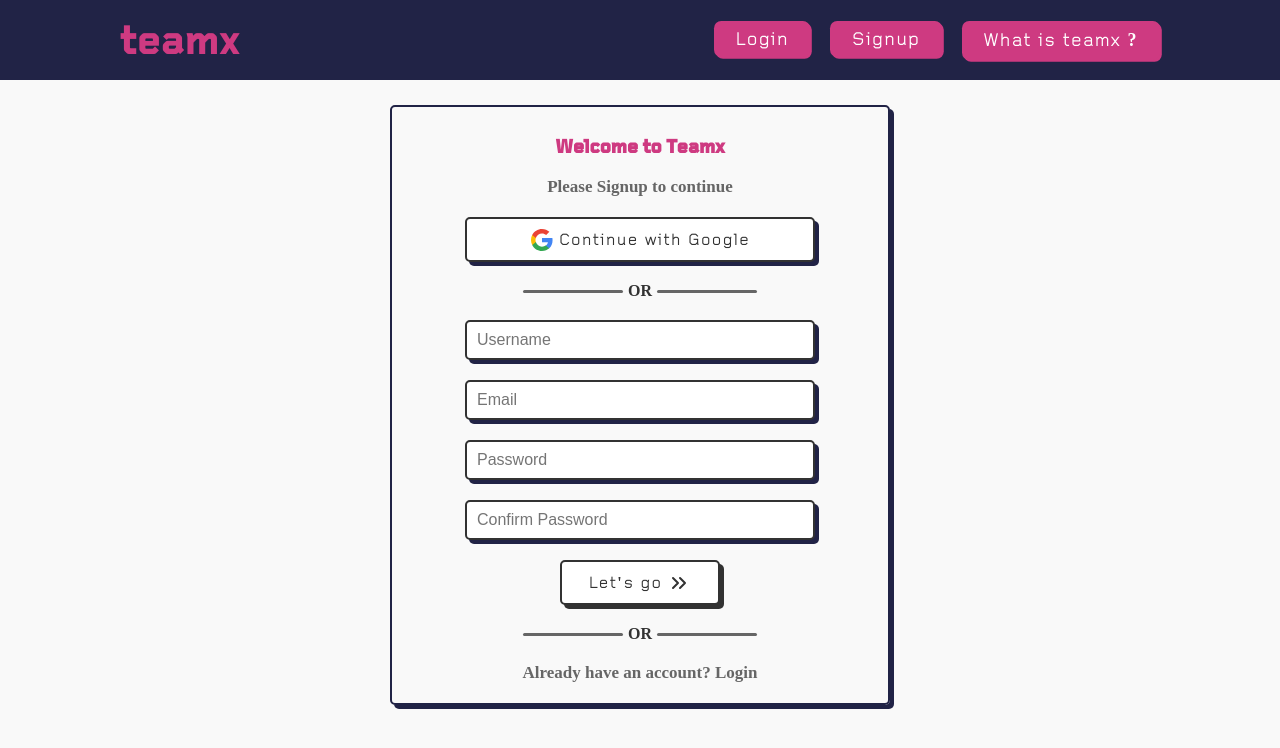
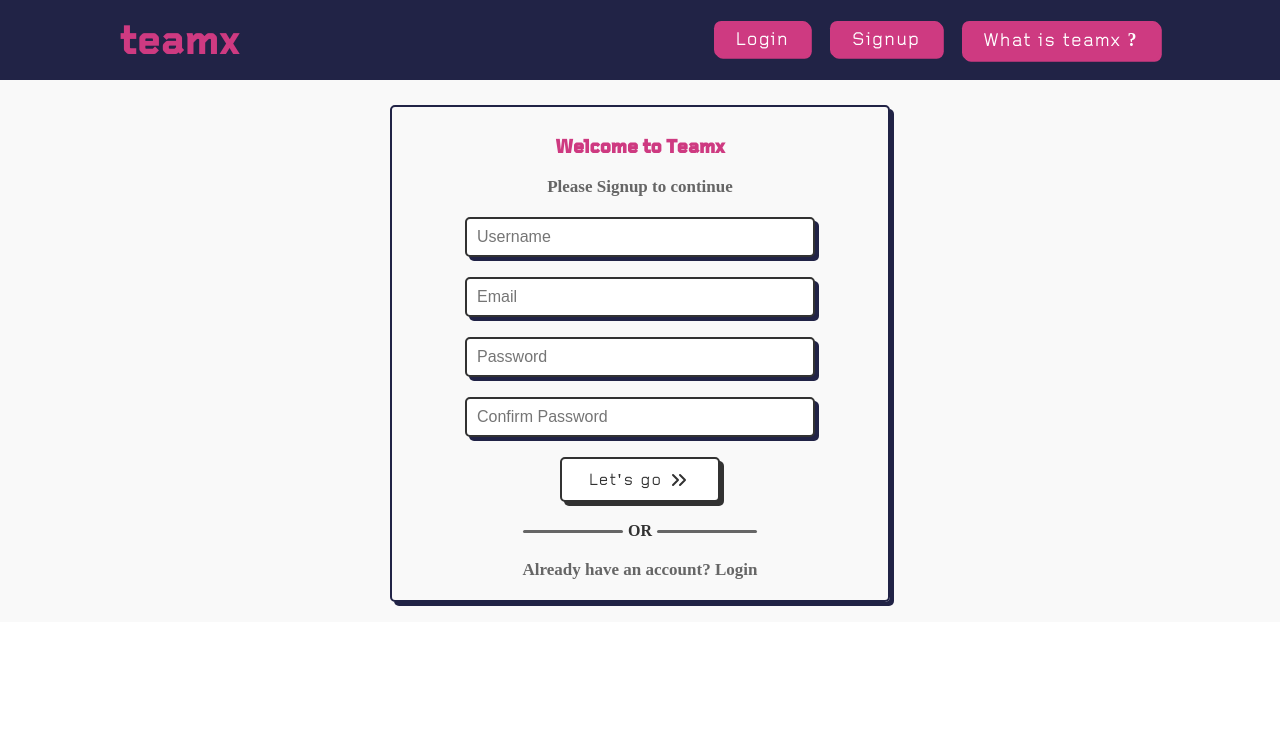
Before and after one commit to Rajeshbabu21/TeamX, a React (Vite) app in the folder Sports-Sphere/: page /Signup in a window 1280 px wide. Shown: the top 748 px of the page. Built offline with nearby package versions, Linux system fonts and the light colour scheme.

Commit message:
Added Form Validation

```diff
--- a/Sports-Sphere/src/Pages/About/about.css
+++ b/Sports-Sphere/src/Pages/About/about.css
@@ -5,10 +5,11 @@
 }
 
 .main-content{
- padding-top: 80px;
+ /* padding-top: 100px; */
+ /* padding: 20px; */
  /* height: 100vh; */
- min-height: 100vh;
- /* background-color: blue; */
+ /* min-height: 100vh; */
+ background-color: blue;
 
 }
 
--- a/Sports-Sphere/src/Pages/Create/Create.jsx
+++ b/Sports-Sphere/src/Pages/Create/Create.jsx
@@ -47,6 +47,7 @@
       name: '',
       sport: '',
     })
+
     setError('')
   }
 
--- a/Sports-Sphere/src/Pages/Login/Login.jsx
+++ b/Sports-Sphere/src/Pages/Login/Login.jsx
@@ -1,55 +1,58 @@
 import React from 'react'
 import { useNavigate } from 'react-router-dom' // Step 1
 import './Login.css' // Assuming you have a CSS file for styles
+
+
+import useForm from "./useForm"
+import validate from "./validate"
 
 const Login = () => {
     const navigate = useNavigate() // Step 2
 
     const handleNavigation = () => {
       navigate('/') // Step 3: Navigate to the home page
+
+
     }
+
+    const handleSignup = (e)=>{
+      e.preventDefault()
+      navigate('/signup')
+    }
+
+    const {value,handleChange,handleSubmit,Errors} = useForm(validate)
   return (
     <div className='main-content'>
       <div className='div-form'>
-        <form className='form'>
+        <form className='form' onSubmit={handleSubmit}>
           <p>Welcome to Teamx</p>
           <h6 className='please'>
             Please enter your email and password to login to Continue
           </h6>
 
-          <button className='oauthButton'>
-            <svg className='icon' viewBox='0 0 24 24'>
-              <path
-                d='M22.56 12.25c0-.78-.07-1.53-.2-2.25H12v4.26h5.92c-.26 1.37-1.04 2.53-2.21 3.31v2.77h3.57c2.08-1.92 3.28-4.74 3.28-8.09z'
-                fill='#4285F4'
-              ></path>
-              <path
-                d='M12 23c2.97 0 5.46-.98 7.28-2.66l-3.57-2.77c-.98.66-2.23 1.06-3.71 1.06-2.86 0-5.29-1.93-6.16-4.53H2.18v2.84C3.99 20.53 7.7 23 12 23z'
-                fill='#34A853'
-              ></path>
-              <path
-                d='M5.84 14.09c-.22-.66-.35-1.36-.35-2.09s.13-1.43.35-2.09V7.07H2.18C1.43 8.55 1 10.22 1 12s.43 3.45 1.18 4.93l2.85-2.22.81-.62z'
-                fill='#FBBC05'
-              ></path>
-              <path
-                d='M12 5.38c1.62 0 3.06.56 4.21 1.64l3.15-3.15C17.45 2.09 14.97 1 12 1 7.7 1 3.99 3.47 2.18 7.07l3.66 2.84c.87-2.6 3.3-4.53 6.16-4.53z'
-                fill='#EA4335'
-              ></path>
-              <path d='M1 1h22v22H1z' fill='none'></path>
-            </svg>
-            Continue with Google
-          </button>
+          {Errors.email && <p className='error'>{Errors.email}</p>}
 
-          <div className='separator'>
-            <div></div>
-            <span>OR</span>
-            <div></div>
-          </div>
+          <input
+            type='email'
+            placeholder='Email'
+            name='email'
+            value={value.email}
+            onChange={handleChange}
+          />
+          {Errors.password && <p className='error'>{Errors.password}</p>}
 
-          <input type='email' placeholder='Email' name='email' />
-          <input type='password' placeholder='Password' name='email' />
+          <input
+            type='password'
+            placeholder='Password'
+            name='password'
+            value={value.password}
+            onChange={handleChange}
+          />
 
-          <button className='oauthButton1' onClick={handleNavigation}>
+          <button
+            className='oauthButton1'
+            // onClick={handleNavigation}
+          >
             Let's go
             <svg
               className='icon'
@@ -76,7 +79,17 @@
             <div></div>
           </div>
 
-          <h6>Forget Password Or Create New Account</h6>
+          <h6>
+            Forget Password Or
+            <a href="" className='link'
+
+            onClick={handleSignup}>
+
+            >
+              {' '}
+              Create a new Account
+            </a>
+          </h6>
         </form>
       </div>
     </div>
--- a/Sports-Sphere/src/Pages/Login/login.css
+++ b/Sports-Sphere/src/Pages/Login/login.css
@@ -83,6 +83,21 @@
   position: relative;
   overflow: hidden;
   z-index: 1;
+}
+
+
+.link{
+  text-decoration: none;
+  color: var(--font-color);
+  font-family: var(--font-SpaceMono);
+  font-weight: 600;
+  font-size: 17px;
+  color: #666;
+}
+
+.link:hover{
+  color: #ce3a81;
+  text-decoration: underline;
 }
 
 
--- /dev/null
+++ b/Sports-Sphere/src/Pages/Login/useForm.jsx
@@ -0,0 +1,42 @@
+import React, { useState } from 'react'
+
+const useForm = (validate) => {
+
+ const [value, SetValue] = useState({
+   email: '',
+   password: '',
+   // ConfirmPassword: '',
+ })
+
+ const [Errors,setErrors] = useState({})
+
+
+ const handleChange=(e)=>{
+
+  const {name,value} = e.target;
+
+  SetValue((preValue)=>{
+   return{
+    ...preValue,
+    [name]:value
+   }
+  })
+
+
+
+
+ }
+
+ const handleSubmit=(e)=>{
+
+  e.preventDefault()
+
+  setErrors(validate(value))
+ }
+
+
+
+  return {value,handleChange,handleSubmit,Errors}
+}
+
+export default useForm
--- /dev/null
+++ b/Sports-Sphere/src/Pages/Login/validate.jsx
@@ -0,0 +1,30 @@
+import React from 'react'
+
+const validate = (value) => {
+
+ const errors = {}
+
+if(!value.email.trim()){
+  errors.email = "Email is required"
+
+}
+
+else if(!/\S+@\S+\.\S+/.test(value.email)){
+  errors.email = "Email is invalid"
+}
+
+if(!value.password.trim()){
+  errors.password = "Password is required"
+}
+
+else if(value.password.length < 8){
+  errors.password = "Password must be at least 6 characters"
+}
+
+return errors
+
+
+
+
+}
+export default validate
--- a/Sports-Sphere/src/Pages/Signup/Signup.jsx
+++ b/Sports-Sphere/src/Pages/Signup/Signup.jsx
@@ -1,58 +1,71 @@
 import React from 'react'
-import { useNavigate } from 'react-router-dom' // Step 1
+import { useNavigate } from 'react-router-dom'
 import './signup.css'
+import useForm from '../Signup/useForm'
+import validate from './Validate'
 
 const Signup = () => {
-  const navigate = useNavigate() // Step 2
+  const navigate = useNavigate()
 
   const handleNavigation = () => {
-    navigate('/') // Step 3: Navigate to the home page
+    navigate('/')
   }
+
+  const handleLogin=(e) =>{
+    navigate("/login")
+  }
+
+  const { handleChange, value, handleSubmit, Errors } = useForm(validate)
 
   return (
     <div className='main-content'>
       <div className='div-form1'>
-        <form className='form'>
+        <form className='form' onSubmit={handleSubmit}>
           <p>Welcome to Teamx</p>
           <h6 className='please'>Please Signup to continue</h6>
+          {Errors.username && <p className='error'>{Errors.username}</p>}
 
-          <button className='oauthButton'>
-            <svg className='icon' viewBox='0 0 24 24'>
-              <path
-                d='M22.56 12.25c0-.78-.07-1.53-.2-2.25H12v4.26h5.92c-.26 1.37-1.04 2.53-2.21 3.31v2.77h3.57c2.08-1.92 3.28-4.74 3.28-8.09z'
-                fill='#4285F4'
-              ></path>
-              <path
-                d='M12 23c2.97 0 5.46-.98 7.28-2.66l-3.57-2.77c-.98.66-2.23 1.06-3.71 1.06-2.86 0-5.29-1.93-6.16-4.53H2.18v2.84C3.99 20.53 7.7 23 12 23z'
-                fill='#34A853'
-              ></path>
-              <path
-                d='M5.84 14.09c-.22-.66-.35-1.36-.35-2.09s.13-1.43.35-2.09V7.07H2.18C1.43 8.55 1 10.22 1 12s.43 3.45 1.18 4.93l2.85-2.22.81-.62z'
-                fill='#FBBC05'
-              ></path>
-              <path
-                d='M12 5.38c1.62 0 3.06.56 4.21 1.64l3.15-3.15C17.45 2.09 14.97 1 12 1 7.7 1 3.99 3.47 2.18 7.07l3.66 2.84c.87-2.6 3.3-4.53 6.16-4.53z'
-                fill='#EA4335'
-              ></path>
-              <path d='M1 1h22v22H1z' fill='none'></path>
-            </svg>
-            Continue with Google
-          </button>
+          <input
+            type='text'
+            placeholder='Username'
+            name='username'
+            onChange={handleChange}
+            value={value.username}
+          />
 
-          <div className='separator'>
-            <div></div>
-            <span>OR</span>
-            <div></div>
-          </div>
+          {Errors.email && <p className='error'>{Errors.email}</p>}
+          <input
+            type='email'
+            placeholder='Email'
+            name='email'
+            onChange={handleChange}
+            value={value.email}
+          />
 
-          <input type='name' placeholder='Username' name='name' />
-          <input type='email' placeholder='Email' name='email' />
-          <input type='password' placeholder='Password' name='email' />
-          <input type='password' placeholder='Confirm Password' name='email' />
+          {Errors.password && <p className='error'>{Errors.password}</p>}
+          <input
+            type='password'
+            placeholder='Password'
+            name='password'
+            onChange={handleChange}
+            value={value.password}
+          />
 
-          <button className='oauthButton1' onClick={handleNavigation}>
-            {' '}
-            {/* Step 4: Move onClick here */}
+          {Errors.ConfirmPassword && (
+            <p className='error'>{Errors.ConfirmPassword}</p>
+          )}
+          <input
+            type='password'
+            placeholder='Confirm Password'
+            name='ConfirmPassword'
+            onChange={handleChange}
+            value={value.ConfirmPassword}
+          />
+
+          <button
+            className='oauthButton1'
+            // onClick={handleNavigation}
+          >
             Let's go
             <svg
               className='icon'
@@ -77,7 +90,13 @@
             <div></div>
           </div>
 
-          <h6>Already have an account? Login</h6>
+          <h6>
+            Already have an account?
+            <a href='' className='link' onClick={handleLogin}>
+              {' '}
+              Login
+            </a>
+          </h6>
         </form>
       </div>
     </div>
--- a/Sports-Sphere/src/Pages/Signup/signup.css
+++ b/Sports-Sphere/src/Pages/Signup/signup.css
@@ -4,3 +4,17 @@
  justify-content: center;
  padding-top: 25px;
 }
+
+.link{
+  text-decoration: none;
+  color: var(--font-color);
+  font-family: var(--font-SpaceMono);
+  font-weight: 600;
+  font-size: 17px;
+  color: #666;
+}
+
+.link:hover{
+  color: #ce3a81;
+  text-decoration: underline;
+}
--- /dev/null
+++ b/Sports-Sphere/src/Pages/Signup/useForm.jsx
@@ -0,0 +1,45 @@
+import React, { useState } from 'react'
+// import { use } from 'react'
+
+const useForm = (validate) => {
+
+ const [value,setValue] = useState({
+  username:"",
+  email:"",
+  password:"",
+  ConfirmPassword:""
+ })
+
+ const [Errors,setErrors] = useState({})
+
+
+  const handleChange=(e)=>{
+
+   const {name,value } = e.target;
+
+   setValue((preValue)=>{
+    return{
+     ...preValue,
+     [name]:value
+    }
+   })
+
+
+  }
+
+
+  const handleSubmit=(e)=>{
+   e.preventDefault()
+   setErrors(validate(value))
+  }
+
+
+
+
+
+
+
+  return {handleChange,value,handleSubmit,Errors}
+}
+
+export default useForm
--- /dev/null
+++ b/Sports-Sphere/src/Pages/Signup/validate.jsx
@@ -0,0 +1,39 @@
+import React from 'react'
+
+const validate = (value) => {
+
+
+     let errors = {}
+
+     if (!value.username || !value.username.trim()) {
+       errors.username = 'Username is required'
+     }
+
+     if (!value.email.trim()) {
+       errors.email = 'Email is required'
+     } else if (!/\S+@\S+\.\S+/.test(value.email)) {
+       errors.email = 'Email is invalid'
+     }
+
+     if (!value.password.trim()) {
+       errors.password = 'Password is required'
+     } else if (value.password.length < 8) {
+       errors.password = 'Password must be at least 8 characters long'
+     }
+
+     if (!value.ConfirmPassword.trim()) {
+       errors.ConfirmPassword = 'Confirm Password is required'
+     } else if (value.ConfirmPassword !== value.password) {
+       errors.ConfirmPassword = 'Passwords do not match'
+     }
+
+     return errors
+
+
+
+
+
+
+}
+
+export default validate
```
Also changed, not shown: Sports-Sphere/src/Pages/About/About.jsx (+17 -19 lines).
